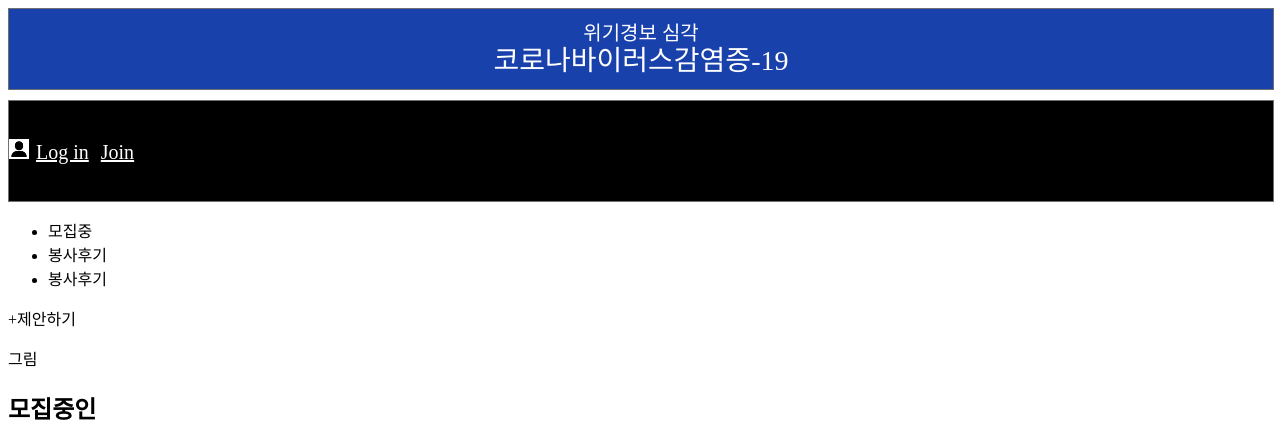
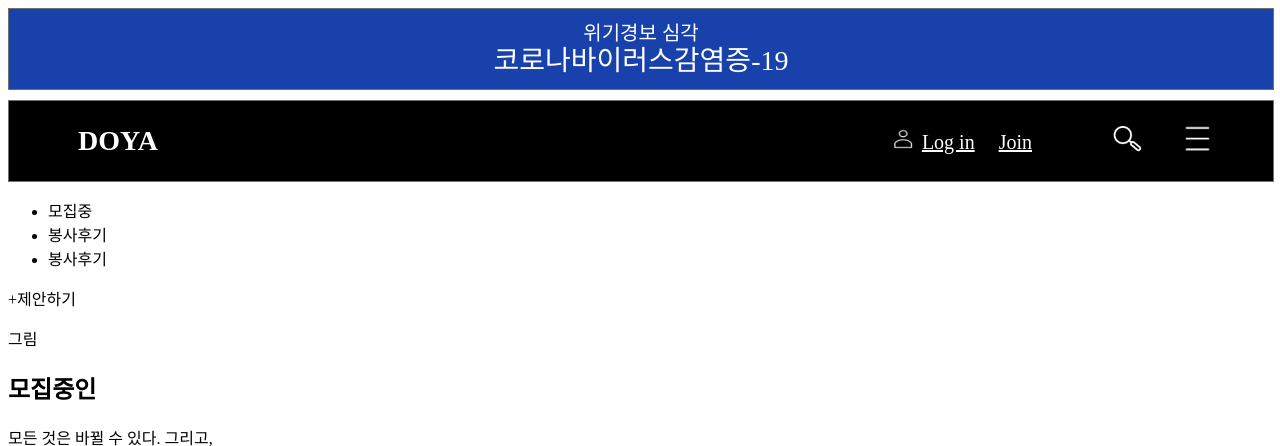
Before and after one commit to GJAI-School/2020-GJAI-Hackerton, a Django app: page / in a window 1280 px wide. Shown: the top 446 px of the page. Run offline with Django 3.2, Linux system fonts and the light colour scheme.

Commit message:
UPDATE
상단바 만들었습니다.

```diff
--- a/doya/firstapp/static/main.css
+++ b/doya/firstapp/static/main.css
@@ -44,15 +44,29 @@ header .head_2{
     align-items: center;
     margin-top: 10px;
     width: 100%;
-    height: 100px;
+    height: 80px;
     border: solid 1px #707070;
     background-color: #000000;
+}
+
+header .name{
+    position: absolute;
+    left: 70px;
+    font-family: NanumSquareRoundB;
+    font-size: 28px;
+    font-weight: bold;
+    font-stretch: normal;
+    font-style: normal;
+    line-height: 1.14;
+    letter-spacing: normal;
+    text-align: center;
+    color: #ffffff;
 }
 
 header .login{
     width: 70px;
     height: 27px;
-    margin-right: 8px;
+    margin-right: 20px;
     font-family: NanumSquareRoundL;
     font-size: 20px;
     font-weight: normal;
@@ -65,7 +79,7 @@ header .login{
 }
 
 header .login_img{
-    margin-right: 3px;
+    margin-right: 5px;
     width: 20px;
     height: 20px;
 }
@@ -82,8 +96,27 @@ header .join {
     letter-spacing: normal;
     text-align: left;
     color: #ffffff;
+    margin-right: 80px;
   }
 
-  header .head_2_text{
+header .search_bar{
+    display: flex;
+    position: absolute;
+    right: 50px;
+    justify-content: flex-end;
+    align-items: center;
+    width: 400px;
+    height: 50px;
+}
 
-  }
+header .search_img{
+    width: 30px;
+    height: 30px;
+    margin-right: 40px;
+}
+
+header .menu_img{
+    width: 30px;
+    height: 30px;
+    margin-right: 10px;
+}
--- a/doya/firstapp/templates/main.html
+++ b/doya/firstapp/templates/main.html
@@ -17,9 +17,14 @@
             </div>
         </div>
         <div class="head_2">
-            <div class="head_2_text">
-                <img class="login_img" src="static/img/login.jpg">
-                <a class="login" href='{% url 'login' %}'>Log in</a> <a class="join" href='{% url 'signin' %}'>Join</a>
+            <div class="name">DOYA</div>
+            <div class="search_bar">
+                <div class="head_2_text">
+                    <img class="login_img" src="static/img/login.PNG">
+                    <a class="login" href='{% url 'login' %}'>Log in</a> <a class="join" href='{% url 'signin' %}'>Join</a>
+                </div>
+                <div><img class="search_img" src="static/img/search.PNG"></div>
+                <div><img class="menu_img" src="static/img/menu.PNG"></div>
             </div>
         </div>
         <div>
```
Also changed, not shown: doya/firstapp/static/img/login.PNG (added), doya/firstapp/static/img/login.jpg (deleted), doya/firstapp/static/img/menu.PNG (added), doya/firstapp/static/img/search.PNG (added).
